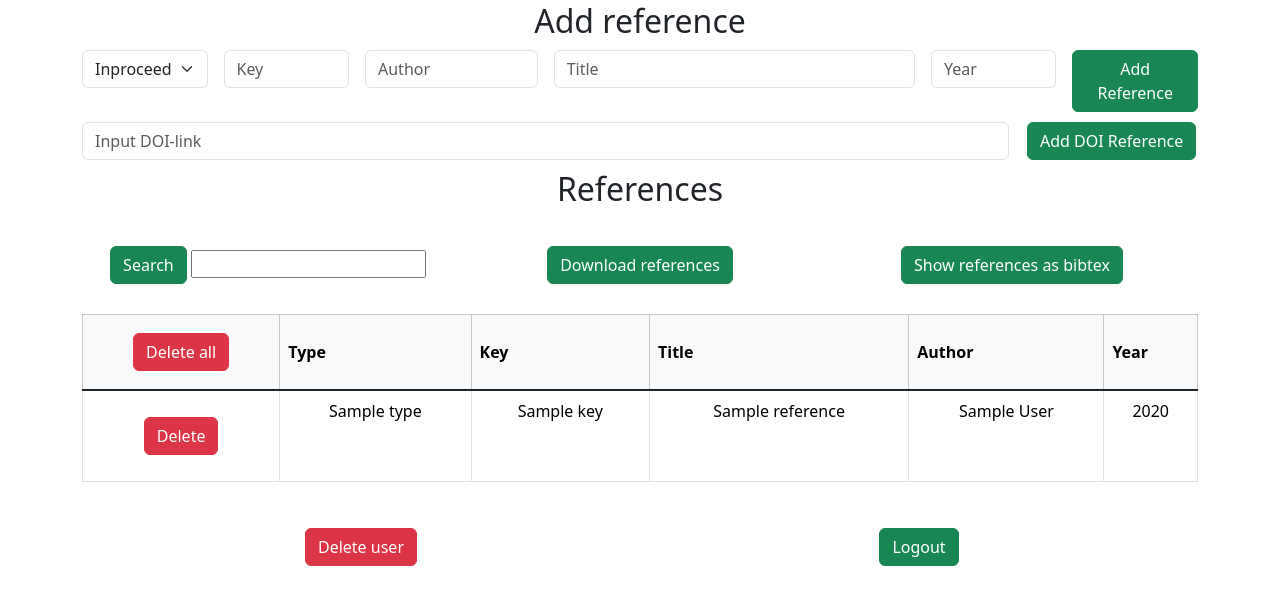
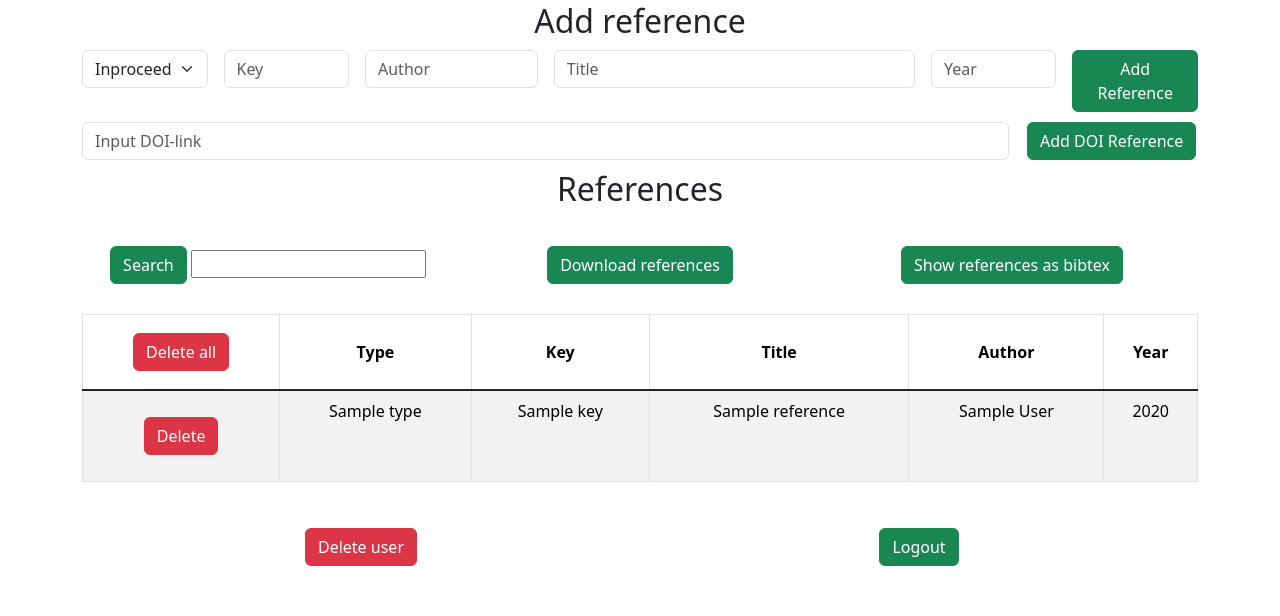
Before and after one commit to SJET-Code/ohtu-miniprojekti, a Flask app: template src/templates/index.html in a window 1280 px wide. Shown: the part 223-839 px from the top of the page. Run offline with Flask 3, Linux system fonts and the light colour scheme; the template is opened without the code that fills it: most values are stand-ins (such as "Sample title", 1, 10 or a date in 2020).

Commit message:
few ref table tweaks

```diff
--- a/src/templates/index.html
+++ b/src/templates/index.html
@@ -91,25 +91,25 @@
             {% endfor %}
         {% else %}
 
-            <table class="table table-bordered">
-                <thead class="table-light">
-                  <tr class="align-middle">
-                    <th class="align-middle" scope="col">
+            <table class="table table-bordered table-hover table-striped">
+                <thead>
+                  <tr>
+                    <th class="text-center" scope="col">
                         <form action="/delete_references" method="post" onsubmit="return confirmDelete();">
                             <button name="delete_all" type="submit" class="btn btn-danger">Delete all</button>
                         </form>
                     </th>
-                    <th class="align-middle" scope="col">Type</th>
-                    <th class="align-middle" scope="col">Key</th>
-                    <th class="align-middle" scope="col">Title</th>
-                    <th class="align-middle" scope="col">Author</th>
-                    <th class="align-middle" scope="col">Year</th>
+                    <th class="text-center align-middle" scope="col">Type</th>
+                    <th class="text-center align-middle" scope="col">Key</th>
+                    <th class="text-center align-middle" scope="col">Title</th>
+                    <th class="text-center align-middle" scope="col">Author</th>
+                    <th class="text-center align-middle" scope="col">Year</th>
                   </tr>
                 </thead>
                 <tbody class="table table-group-divider table-hover">
                 {% for reference in references %}
                     <tr class="referenceItem">
-                        <th scope="row">
+                        <th scope="row" class="text-center align-middle">
                             <form action="/delete_reference/{{ reference.key }}" method="post">
                                 <button name="delete_{{ reference.key }}" type="submit" class="btn btn-danger">Delete</button>
                             </form>
```
